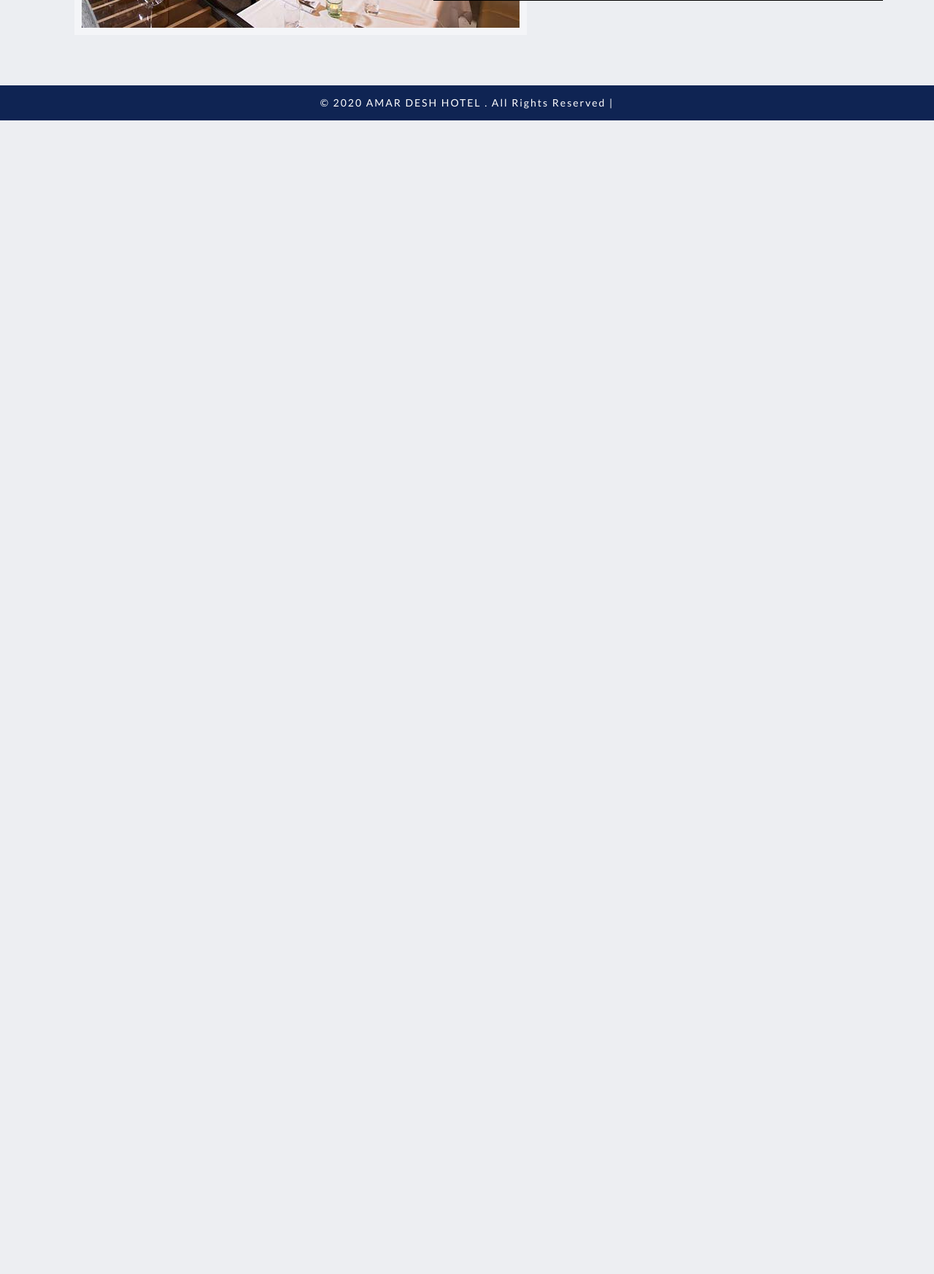
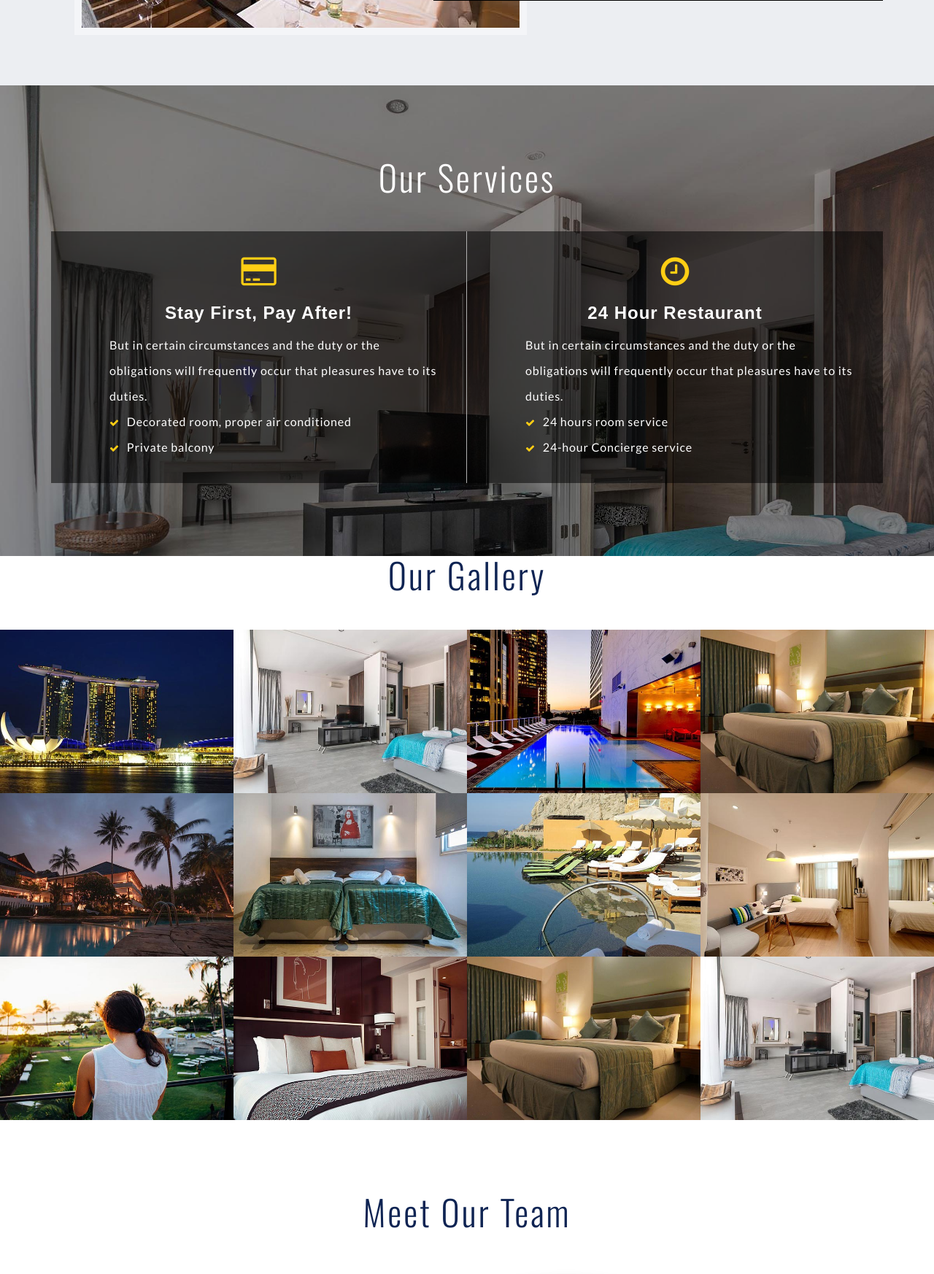
Before and after one commit to Alamin951/CSE311.9L_Summer20_RAH1_-G-, a PHP site: page / in a window 1280 px wide. Shown: the part 2428-4174 px from the top of the page at 73% size. Before the commit the page ends 2593 px from the top, so only its background shows below. Run offline with PHP 8.4, Linux system fonts and the light colour scheme; a stand-in replaces the project's code that opens the database connection; some web fonts are replaced.

Commit message:
Homeoage updated

```diff
--- /dev/null
+++ b/db.php
@@ -0,0 +1,4 @@
+<?php
+$con = mysqli_connect("localhost","root","","hotel") or die(mysql_error());
+
+?>
--- a/index.php
+++ b/index.php
@@ -1,7 +1,6 @@
-<!--<?php
+<?php
 include('db.php');
 ?>
--->
 <!DOCTYPE html>
 <html lang="en">
 <head>
@@ -226,6 +225,165 @@ include('db.php');
     </div>
 </div>
 
+ 	<!-- //about -->
+<!--sevices-->
+<div class="advantages">
+	<div class="container">
+		<div class="advantages-main">
+				<h3 class="title-w3-agileits">Our Services</h3>
+		   <div class="advantage-bottom">
+			 <div class="col-md-6 advantage-grid left-w3ls wow bounceInLeft" data-wow-delay="0.3s">
+			 	<div class="advantage-block ">
+					<i class="fa fa-credit-card" aria-hidden="true"></i>
+			 		<h4>Stay First, Pay After! </h4>
+			 		<p>But in certain circumstances and the duty or the obligations will frequently occur that pleasures have to its duties.</p>
+					<p><i class="fa fa-check" aria-hidden="true"></i>Decorated room, proper air conditioned</p>
+					<p><i class="fa fa-check" aria-hidden="true"></i>Private balcony</p>
+
+			 	</div>
+			 </div>
+			 <div class="col-md-6 advantage-grid right-w3ls wow zoomIn" data-wow-delay="0.3s">
+			 	<div class="advantage-block">
+					<i class="fa fa-clock-o" aria-hidden="true"></i>
+			 		<h4>24 Hour Restaurant</h4>
+			 		<p>But in certain circumstances and the duty or the obligations will frequently occur that pleasures have to its duties.</p>
+					<p><i class="fa fa-check" aria-hidden="true"></i>24 hours room service</p>
+					<p><i class="fa fa-check" aria-hidden="true"></i>24-hour Concierge service</p>
+			 	</div>
+			 </div>
+			<div class="clearfix"> </div>
+			</div>
+		</div>
+	</div>
+</div>
+<!--//sevices-->
+<!-- Gallery -->
+<section class="portfolio-w3ls" id="gallery">
+		 <h3 class="title-w3-agileits title-black-wthree">Our Gallery</h3>
+				<div class="col-md-3 gallery-grid gallery1">
+					<a href="images/g1.jpg" class="swipebox"><img src="images/g1.jpg" class="img-responsive" alt="/">
+						<div class="textbox">
+						<h4>AMAR DESH</h4>
+							<p><i class="fa fa-picture-o" aria-hidden="true"></i></p>
+						</div>
+				</a>
+				</div>
+				<div class="col-md-3 gallery-grid gallery1">
+					<a href="images/g2.jpg" class="swipebox"><img src="images/g2.jpg" class="img-responsive" alt="/">
+						<div class="textbox">
+						<h4>AMAR DESH</h4>
+							<p><i class="fa fa-picture-o" aria-hidden="true"></i></p>
+						</div>
+				</a>
+				</div>
+				<div class="col-md-3 gallery-grid gallery1">
+					<a href="images/g3.jpg" class="swipebox"><img src="images/g3.jpg" class="img-responsive" alt="/">
+						<div class="textbox">
+						<h4>AMAR DESH</h4>
+							<p><i class="fa fa-picture-o" aria-hidden="true"></i></p>
+						</div>
+				</a>
+				</div>
+				<div class="col-md-3 gallery-grid gallery1">
+					<a href="images/g4.jpg" class="swipebox"><img src="images/g4.jpg" class="img-responsive" alt="/">
+						<div class="textbox">
+						<h4>AMAR DESH</h4>
+							<p><i class="fa fa-picture-o" aria-hidden="true"></i></p>
+						</div>
+				</a>
+				</div>
+				<div class="col-md-3 gallery-grid gallery1">
+					<a href="images/g5.jpg" class="swipebox"><img src="images/g5.jpg" class="img-responsive" alt="/">
+						<div class="textbox">
+						<h4>AMAR DESH</h4>
+							<p><i class="fa fa-picture-o" aria-hidden="true"></i></p>
+						</div>
+					</a>
+				</div>
+				<div class="col-md-3 gallery-grid gallery1">
+					<a href="images/g6.jpg" class="swipebox"><img src="images/g6.jpg" class="img-responsive" alt="/">
+						<div class="textbox">
+						<h4>AMAR DESH</h4>
+							<p><i class="fa fa-picture-o" aria-hidden="true"></i></p>
+					   </div>
+				   </a>
+				</div>
+				<div class="col-md-3 gallery-grid gallery1">
+					<a href="images/g6.jpg" class="swipebox"><img src="images/g7.jpg" class="img-responsive" alt="/">
+						<div class="textbox">
+						<h4>AMAR DESH</h4>
+							<p><i class="fa fa-picture-o" aria-hidden="true"></i></p>
+					   </div>
+				   </a>
+				</div>
+				<div class="col-md-3 gallery-grid gallery1">
+					<a href="images/g6.jpg" class="swipebox"><img src="images/g8.jpg" class="img-responsive" alt="/">
+						<div class="textbox">
+						<h4>AMAR DESH</h4>
+							<p><i class="fa fa-picture-o" aria-hidden="true"></i></p>
+					   </div>
+				   </a>
+				</div>
+					<div class="col-md-3 gallery-grid gallery1">
+					<a href="images/g9.jpg" class="swipebox"><img src="images/g9.jpg" class="img-responsive" alt="/">
+						<div class="textbox">
+						<h4>AMAR DESH</h4>
+							<p><i class="fa fa-picture-o" aria-hidden="true"></i></p>
+						</div>
+				</a>
+				</div>
+				<div class="col-md-3 gallery-grid gallery1">
+					<a href="images/g10.jpg" class="swipebox"><img src="images/g10.jpg" class="img-responsive" alt="/">
+						<div class="textbox">
+						<h4>AMAR DESH</h4>
+							<p><i class="fa fa-picture-o" aria-hidden="true"></i></p>
+						</div>
+				</a>
+				</div>
+				<div class="col-md-3 gallery-grid gallery1">
+					<a href="images/g4.jpg" class="swipebox"><img src="images/g4.jpg" class="img-responsive" alt="/">
+						<div class="textbox">
+						<h4>AMAR DESH</h4>
+							<p><i class="fa fa-picture-o" aria-hidden="true"></i></p>
+						</div>
+				</a>
+				</div>
+				<div class="col-md-3 gallery-grid gallery1">
+					<a href="images/g2.jpg" class="swipebox"><img src="images/g2.jpg" class="img-responsive" alt="/">
+						<div class="textbox">
+						<h4>AMAR DESH</h4>
+							<p><i class="fa fa-picture-o" aria-hidden="true"></i></p>
+						</div>
+				</a>
+				</div>
+				<div class="clearfix"> </div>
+</section>
+<!-- //gallery -->
+<!-- team -->
+<div class="team" id="team">
+	<div class="container">
+			<h3 class="title-w3-agileits title-black-wthree">Meet Our Team</h3>
+			<div id="horizontalTab">
+					<ul class="resp-tabs-list">
+					<li>
+						<img src="images/alamin.jpg" alt=" " class="img-responsive" />
+					</li>
+					<li>
+						<img src="images/ratul.jpg" alt=" " class="img-responsive" />
+					</li>
+					<li>
+						<img src="images/asha.jpg" alt=" " class="img-responsive" />
+					</li>
+					</ul>
+
+			</div>
+	</div>
+</div>
+<!-- //team -->
+
+
+
+
 
 
 
```
Also changed, not shown: images/alamin.jpg (added), images/asha.jpg (added), images/c1.jpg (deleted), images/c2.jpg (deleted), images/c3.jpg (deleted), images/c4.jpg (deleted), images/ratul.jpg (added), images/teamb1.jpg (deleted), images/teamb2.jpg (deleted), images/teamb3.jpg (deleted), images/teamb4.jpg (deleted), images/teams1.jpg (deleted), images/teams2.jpg (deleted), images/teams3.jpg (deleted), 1 more files.
